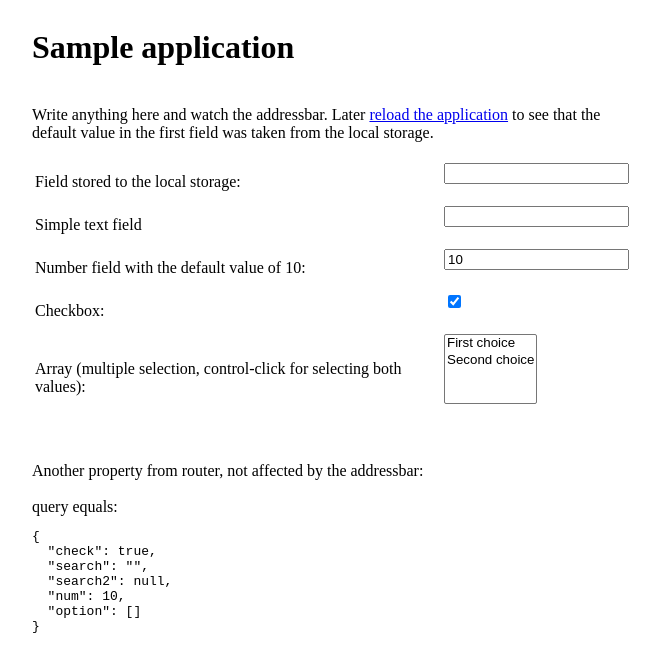
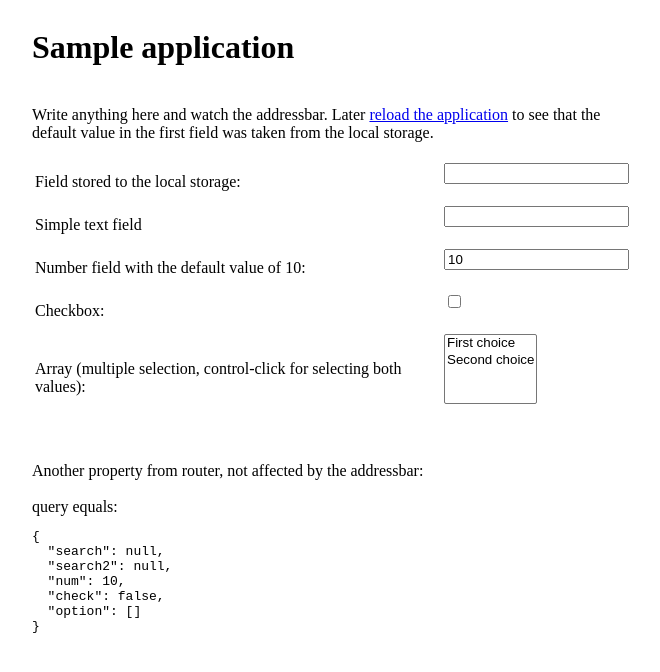
Before and after one commit to oarepo/vue-query-synchronizer, a Vue app: page / in a window 1280 px wide. Shown: the top 672 px of the page, without its empty margins (308-968 px from the left). Built offline with nearby package versions, Linux system fonts and the light colour scheme.

Commit message:
url loading bugfix

```diff
--- a/package.json
+++ b/package.json
@@ -1,6 +1,6 @@
 {
   "name": "@oarepo/vue-query-synchronizer",
-  "version": "2.0.0",
+  "version": "2.0.1",
   "main": "vue-query-synchronizer.esm.js",
   "license": "MIT",
   "private": false,
--- a/src/Home.vue
+++ b/src/Home.vue
@@ -64,7 +64,7 @@ export default {
         another: String
     },
     mounted () {
-        this.$query['check'] = true
+        // this.$query['check'] = true
     }
 }
 </script>
--- a/src/library.js
+++ b/src/library.js
@@ -247,7 +247,7 @@ const QuerySynchronizer = {
             },
 
             setQuery (newQuery) {
-                for (const k of Object.keys(this.query)) {
+                for (const k of Object.keys(newQuery)) {
                     let val = newQuery[k]
                     if (val === undefined) {
                         continue
```
